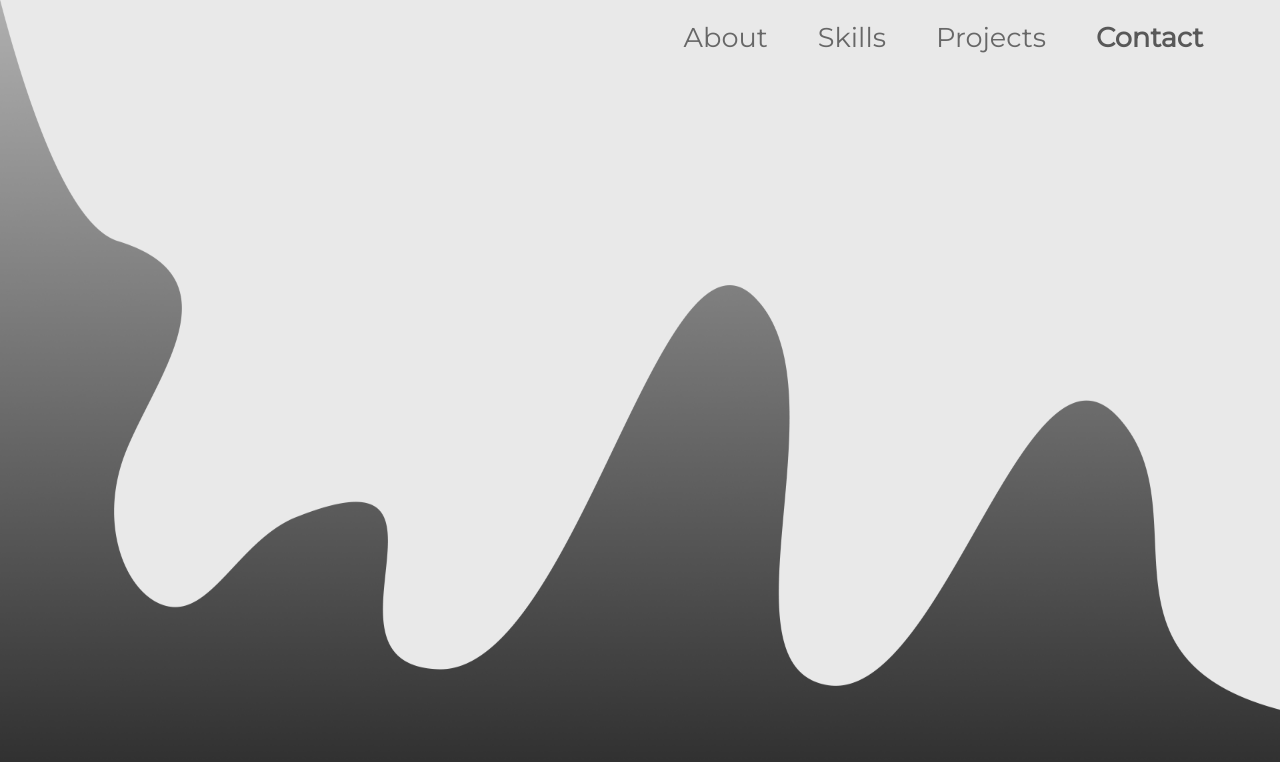
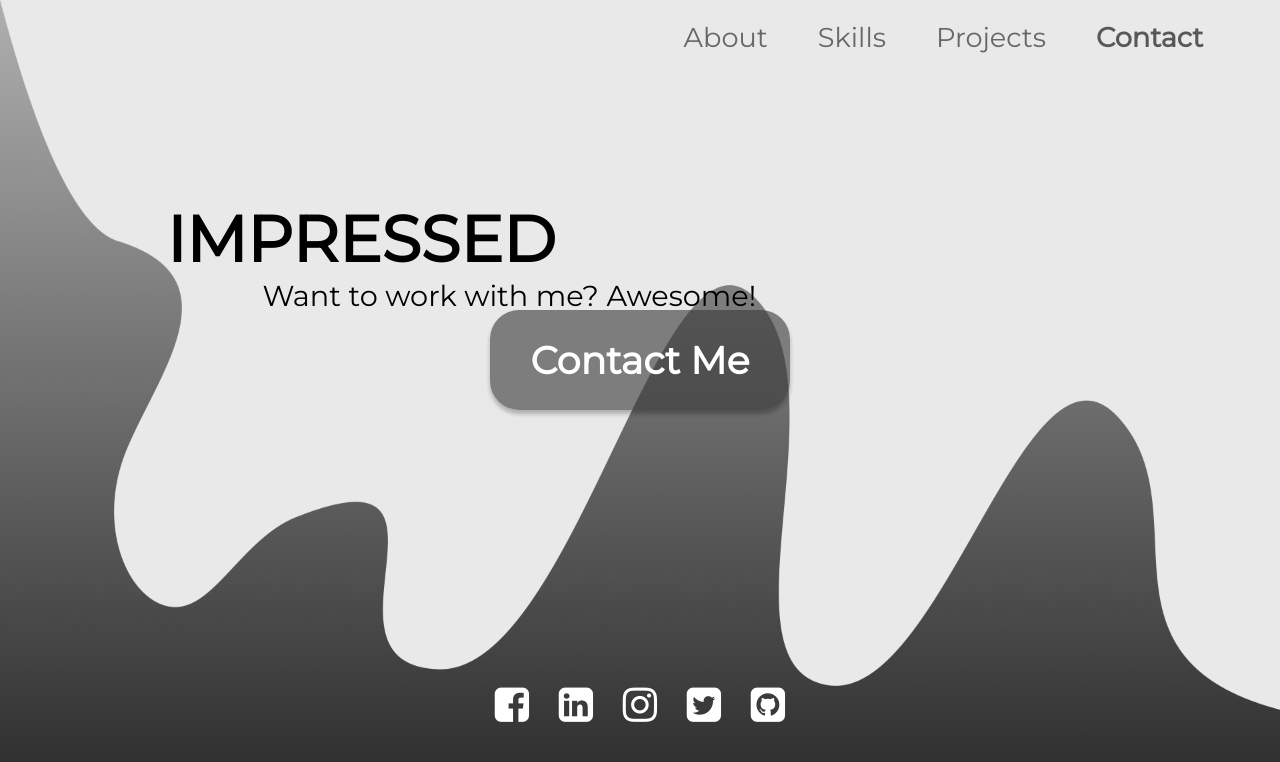
Before and after one commit to TheNinza/Awesome-Portfolio, a React (Create React App) app: page /contact in a window 1280 px wide. Shown: the top 762 px of the page. Built offline with nearby package versions, Linux system fonts and the light colour scheme.

Commit message:
completed contacts page

```diff
--- a/public/index.html
+++ b/public/index.html
@@ -24,6 +24,10 @@
       work correctly both with client-side routing and a non-root public URL.
       Learn how to configure a non-root public URL by running `npm run build`.
     -->
+    <link
+      rel="stylesheet"
+      href="https://cdnjs.cloudflare.com/ajax/libs/font-awesome/4.7.0/css/font-awesome.min.css"
+    />
     <title>React App</title>
   </head>
   <body>
--- a/src/pages/contact/contact.jsx
+++ b/src/pages/contact/contact.jsx
@@ -11,6 +11,49 @@ const Contact = () => {
         src={ContactBackground}
         alt="background"
       />
+      <div className="contact-content">
+        <div className="text-field">
+          <div className="impressed">IMPRESSED</div>
+          <div className="question">Want to work with me? Awesome!</div>
+        </div>
+        <div className="contact-me-container">
+          <div className="contact-me">Contact Me</div>
+        </div>
+
+        <div className="contact-icons-container">
+          <div className="contact-icons">
+            <i
+              class="fa fa-facebook-square"
+              aria-hidden="true"
+              onClick={() => window.open("https://www.facebook.com/theninzza")}
+            ></i>
+            <i
+              class="fa fa-linkedin-square"
+              aria-hidden="true"
+              onClick={() =>
+                window.open("https://www.linkedin.com/in/niks-gupta/")
+              }
+            ></i>
+            <i
+              class="fa fa-instagram"
+              aria-hidden="true"
+              onClick={() =>
+                window.open("https://www.instagram.com/nik_gupta._")
+              }
+            ></i>
+            <i
+              class="fa fa-twitter-square"
+              aria-hidden="true"
+              onClick={() => window.open("https://twitter.com/Nik__Gupta")}
+            ></i>
+            <i
+              class="fa fa-github-square"
+              aria-hidden="true"
+              onClick={() => window.open("https://www.github.com/theninza")}
+            ></i>
+          </div>
+        </div>
+      </div>
     </div>
   );
 };
--- a/src/pages/contact/contact.styles.scss
+++ b/src/pages/contact/contact.styles.scss
@@ -10,4 +10,80 @@
     height: 100%;
     z-index: -1;
   }
+
+  & .contact-content {
+    height: 100%;
+    width: 100%;
+
+    & .text-field {
+      margin-left: 13%;
+      position: relative;
+      top: 25%;
+
+      & .impressed {
+        font-weight: bold;
+        font-size: 4rem;
+      }
+
+      & .question {
+        font-size: 1.8rem;
+        font-weight: normal;
+        margin-left: 6rem;
+      }
+    }
+
+    & .contact-me-container {
+      position: absolute;
+      top: 45%;
+      left: 50%;
+      transform: translate(-50%, -50%);
+
+      & .contact-me {
+        height: 100px;
+        width: 300px;
+        display: flex;
+        justify-content: center;
+        align-items: center;
+        background-color: rgba($color: #3a3a3a, $alpha: 0.61);
+        border-radius: 29px;
+        box-shadow: 0 4px 4px rgba($color: black, $alpha: 0.25);
+        color: white;
+        font-weight: bold;
+        font-size: 38px;
+        transition: all 0.2s linear;
+        cursor: pointer;
+
+        &:hover {
+          transform: scale(1.05);
+        }
+        &:active {
+          transform: scale(1);
+        }
+      }
+    }
+
+    & .contact-icons-container {
+      width: 100%;
+      position: absolute;
+      bottom: 75px;
+      display: flex;
+      justify-content: center;
+
+      & .contact-icons {
+        width: 20rem;
+        display: flex;
+        justify-content: space-around;
+        color: white;
+        font-size: 40px;
+
+        & i {
+          cursor: pointer;
+          transition: all 0.2s ease;
+          &:hover {
+            transform: scale(1.1);
+          }
+        }
+      }
+    }
+  }
 }
```
